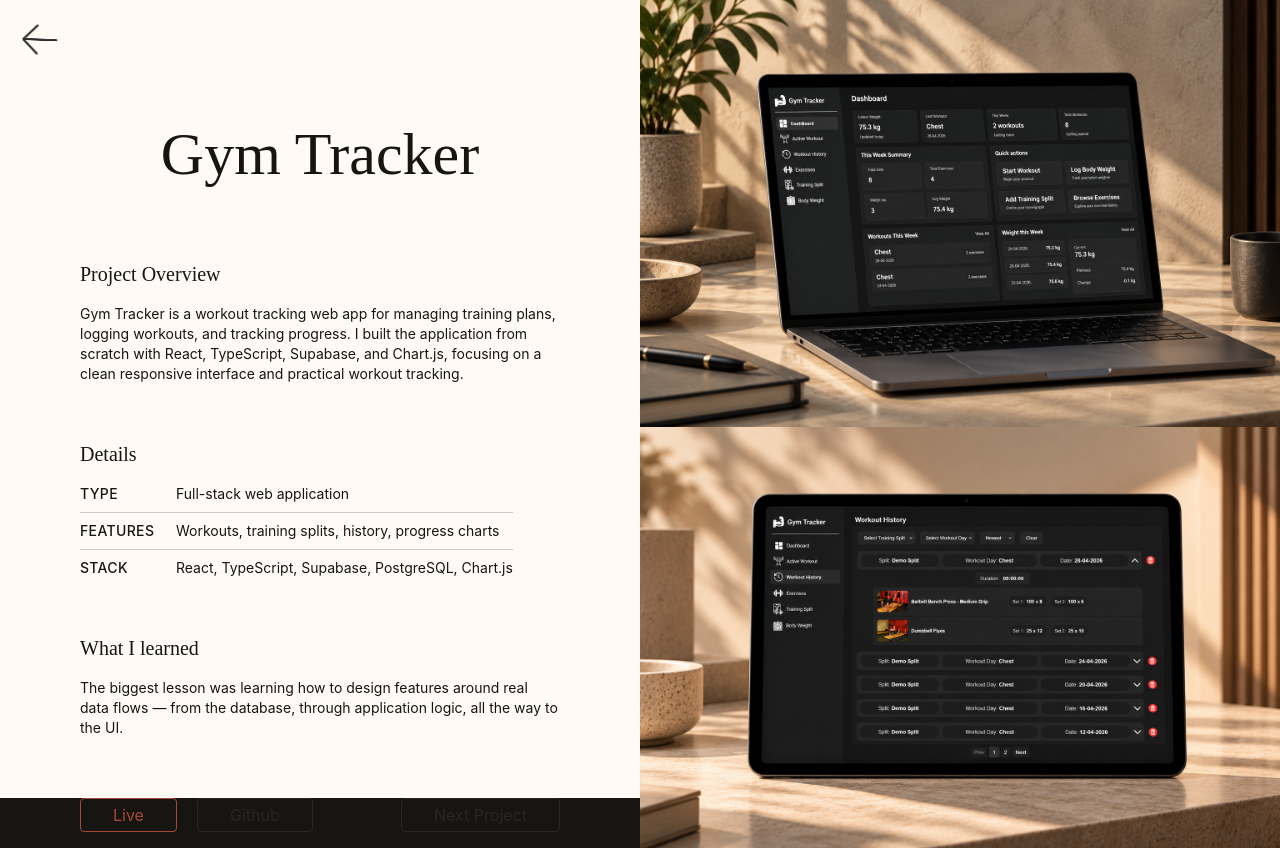
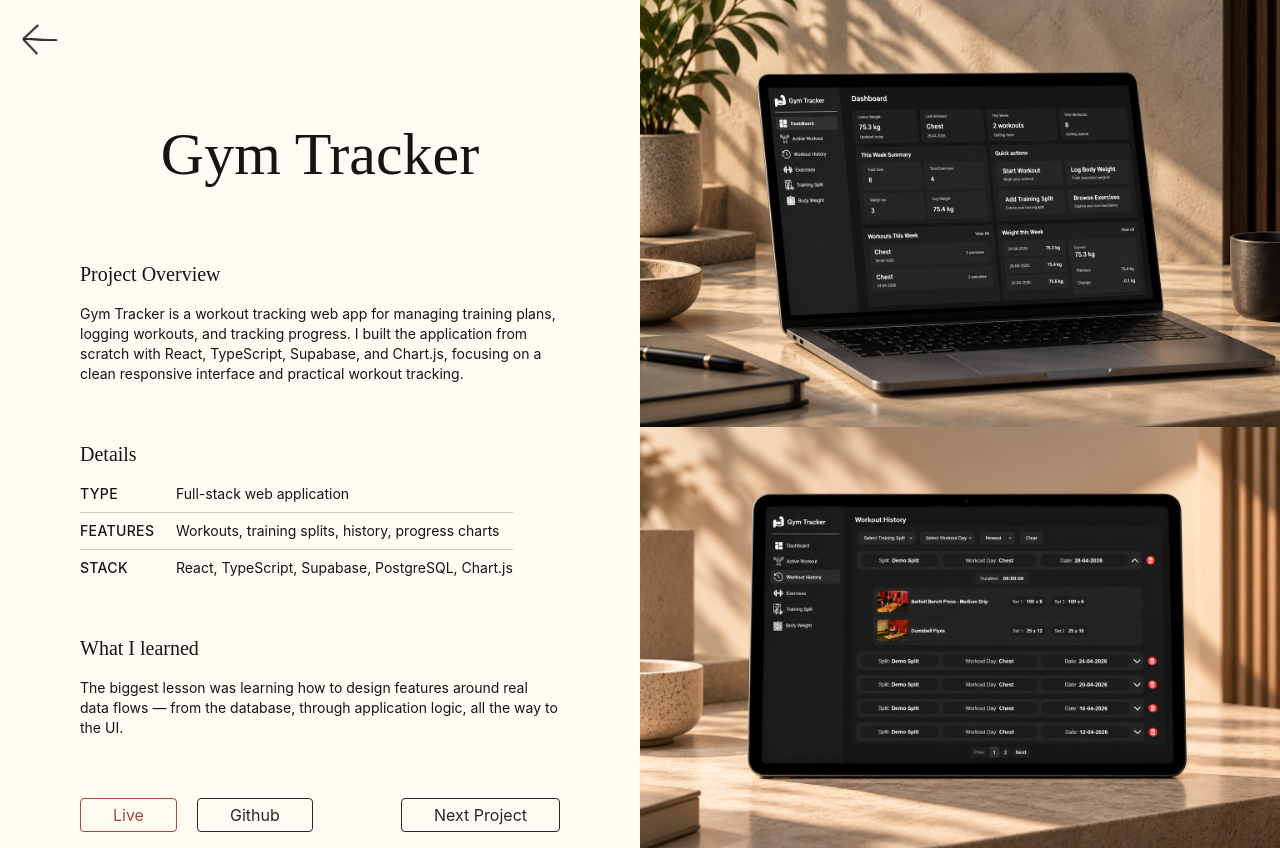
Before and after one commit to Luan2118/portfolio-v2, a React (Vite) app: page /gym-tracker in a window 1280 px wide. Built offline with nearby package versions, Linux system fonts and the light colour scheme.

Commit message:
fix: remove incorrect color in ProjectLayout

```diff
--- a/src/pages/Projects/components/ProjectLayout.tsx
+++ b/src/pages/Projects/components/ProjectLayout.tsx
@@ -90,7 +90,7 @@ function ProjectLayout({ title, overview, type, features, stack, lesson, images,
         </div>
 
         {isInProgress ? null :
-          <div className="order-3 pb-4 flex justify-between  mt-10  xl:px-20 2xl:px-35  xl:mt-15 bg-[#171512] text-[#FFFBF4]">
+          <div className="order-3 pb-4 flex justify-between  mt-10  xl:px-20 2xl:px-35  xl:mt-15 ">
             <div className="flex gap-2 md:gap-5">
               <ProjectLink label="Live" theme={theme} projectPath={livePath} />
               <ProjectLink label="Github" theme={theme} projectPath={gitHubPath} />
@@ -101,7 +101,7 @@ function ProjectLayout({ title, overview, type, features, stack, lesson, images,
 
       </div>
 
-      <div className=" order-2 xl:overflow-y-scroll mt-15 xl:mt-0 bg-[#171512] text-[#FFFBF4]">
+      <div className=" order-2 xl:overflow-y-scroll mt-15 xl:mt-0 ">
         {images?.map((image) => {
           return (
             <img src={image} alt="" key={image} className=""/>
```
